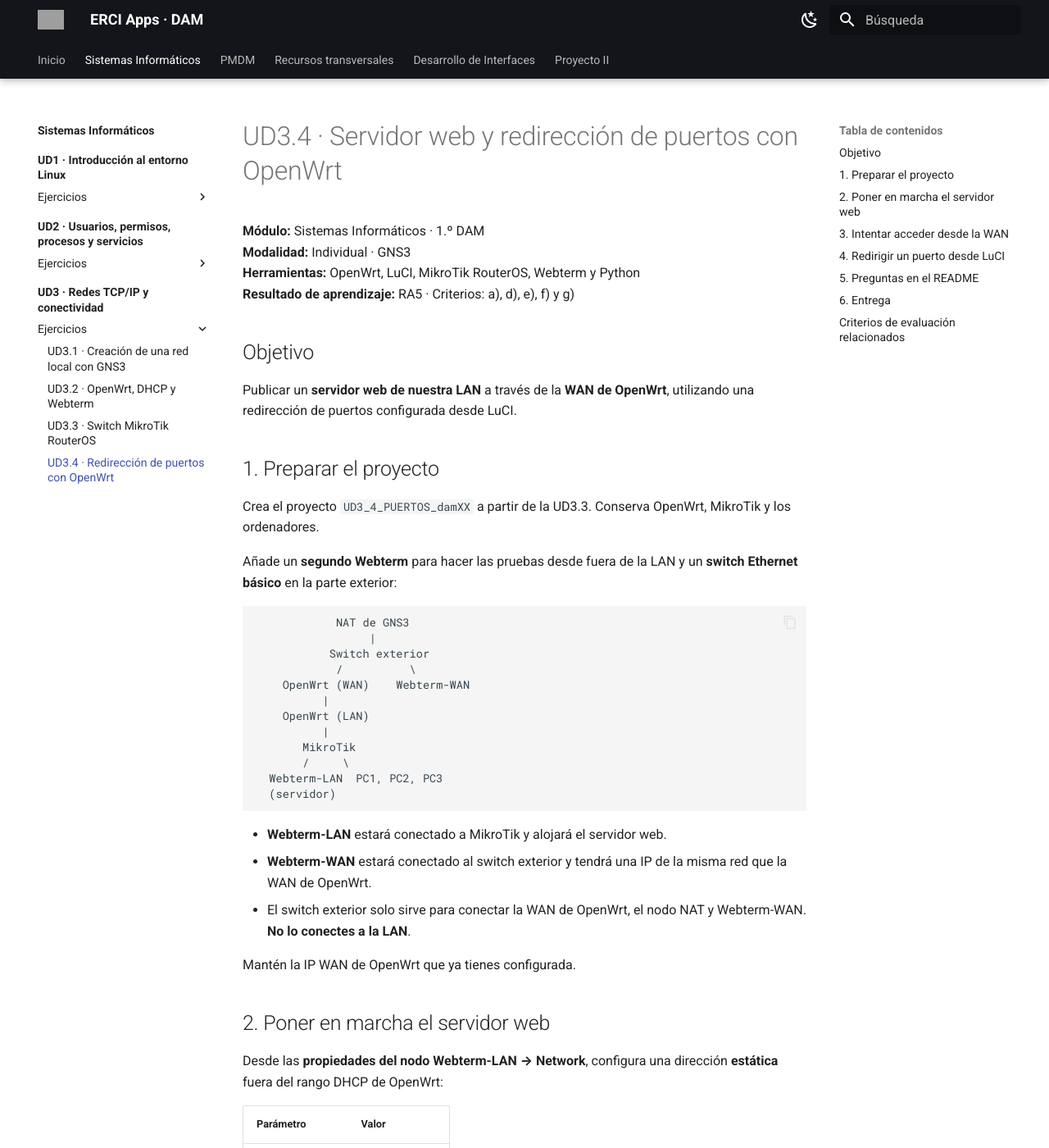
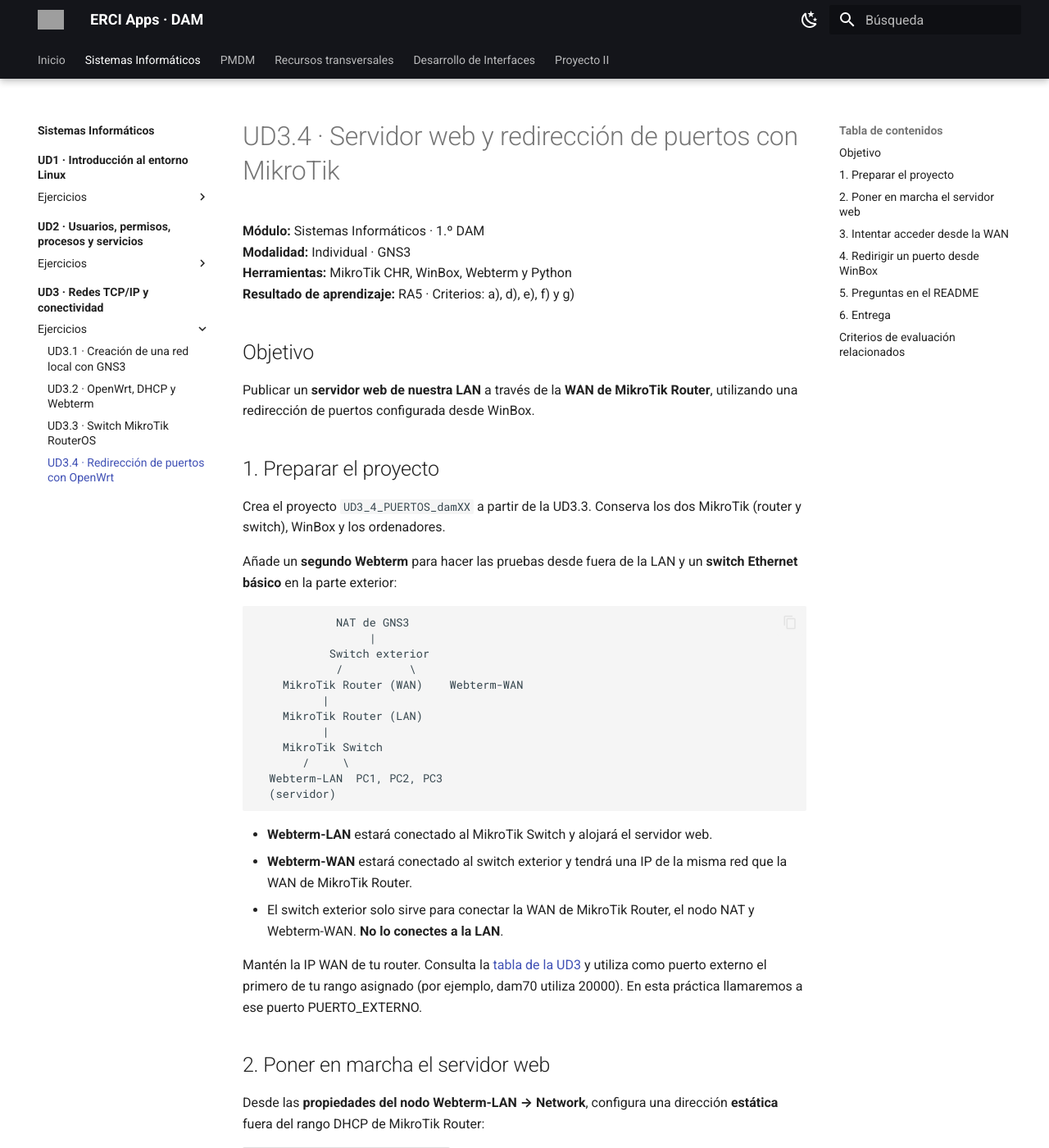
Before and after one commit to erciapps/web-home, an MkDocs documentation site: the page built from docs/si/ud3/ejercicios/ud3_4.md, in a window 1280 px wide and 1400 px high. Shown: the whole window at 82% size. Built offline with MkDocs 1.6.1 and Material for MkDocs 9.7.7, drawn with Linux system fonts in a browser that asks for light colours; some of the changed text lies outside the part shown; grey boxes are pictures that could not be loaded.

Commit message:
UD3.4: redireccionar puertos con MikroTik y respetar asignaciones individuales

```diff
--- a/docs/si/ud3/ejercicios/ud3_4.md
+++ b/docs/si/ud3/ejercicios/ud3_4.md
@@ -1,17 +1,17 @@
-# UD3.4 · Servidor web y redirección de puertos con OpenWrt
+# UD3.4 · Servidor web y redirección de puertos con MikroTik
 
 **Módulo:** Sistemas Informáticos · 1.º DAM
 **Modalidad:** Individual · GNS3
-**Herramientas:** OpenWrt, LuCI, MikroTik RouterOS, Webterm y Python
+**Herramientas:** MikroTik CHR, WinBox, Webterm y Python
 **Resultado de aprendizaje:** RA5 · Criterios: a), d), e), f) y g)
 
 ## Objetivo
 
-Publicar un **servidor web de nuestra LAN** a través de la **WAN de OpenWrt**, utilizando una redirección de puertos configurada desde LuCI.
+Publicar un **servidor web de nuestra LAN** a través de la **WAN de MikroTik Router**, utilizando una redirección de puertos configurada desde WinBox.
 
 ## 1. Preparar el proyecto
 
-Crea el proyecto `UD3_4_PUERTOS_damXX` a partir de la UD3.3. Conserva OpenWrt, MikroTik y los ordenadores.
+Crea el proyecto `UD3_4_PUERTOS_damXX` a partir de la UD3.3. Conserva los dos MikroTik (router y switch), WinBox y los ordenadores.
 
 Añade un **segundo Webterm** para hacer las pruebas desde fuera de la LAN y un **switch Ethernet básico** en la parte exterior:
 
@@ -20,25 +20,25 @@ Añade un **segundo Webterm** para hacer las pruebas desde fuera de la LAN y un
                  |
            Switch exterior
             /          \
-    OpenWrt (WAN)    Webterm-WAN
+    MikroTik Router (WAN)    Webterm-WAN
           |
-    OpenWrt (LAN)
+    MikroTik Router (LAN)
           |
-       MikroTik
+    MikroTik Switch
        /     \
   Webterm-LAN  PC1, PC2, PC3
   (servidor)
 ~~~
 
-- **Webterm-LAN** estará conectado a MikroTik y alojará el servidor web.
-- **Webterm-WAN** estará conectado al switch exterior y tendrá una IP de la misma red que la WAN de OpenWrt.
-- El switch exterior solo sirve para conectar la WAN de OpenWrt, el nodo NAT y Webterm-WAN. **No lo conectes a la LAN**.
+- **Webterm-LAN** estará conectado al MikroTik Switch y alojará el servidor web.
+- **Webterm-WAN** estará conectado al switch exterior y tendrá una IP de la misma red que la WAN de MikroTik Router.
+- El switch exterior solo sirve para conectar la WAN de MikroTik Router, el nodo NAT y Webterm-WAN. **No lo conectes a la LAN**.
 
-Mantén la IP WAN de OpenWrt que ya tienes configurada.
+Mantén la IP WAN de tu router. Consulta la [tabla de la UD3](../index.md#direcciones-wan-y-puertos-asignados) y utiliza como puerto externo el primero de tu rango asignado (por ejemplo, dam70 utiliza 20000). En esta práctica llamaremos a ese puerto PUERTO_EXTERNO.
 
 ## 2. Poner en marcha el servidor web
 
-Desde las **propiedades del nodo Webterm-LAN → Network**, configura una dirección **estática** fuera del rango DHCP de OpenWrt:
+Desde las **propiedades del nodo Webterm-LAN → Network**, configura una dirección **estática** fuera del rango DHCP de MikroTik Router:
 
 | Parámetro | Valor |
 | --- | --- |
@@ -70,42 +70,47 @@ Desde Firefox de Webterm-LAN, comprueba que abre:
 
 Configura **Webterm-WAN en DHCP** desde las propiedades de su nodo. Comprueba que recibe una IP de la red exterior.
 
-En LuCI de OpenWrt, consulta la **IP que tiene la interfaz WAN**.
+En WinBox del router, consulta **IP → Addresses** y localiza la IP de ether1 (WAN).
 
 Desde Firefox de **Webterm-WAN**, intenta acceder a:
 
-`http://IP_WAN_DE_OPENWRT:8080`
+`http://IP_WAN_DEL_ROUTER:PUERTO_EXTERNO`
 
 **Todavía no debe aparecer la página**, porque no hemos creado ninguna regla de redirección.
 
-## 4. Redirigir un puerto desde LuCI
+## 4. Redirigir un puerto desde WinBox
 
-Desde Firefox de Webterm-LAN, entra en LuCI:
+Desde el nodo WinBox, conecta al MikroTik que actúa como router.
 
-**Network → Firewall → Port Forwards → Add**
+Abre **IP → Firewall → NAT** y pulsa **+**.
 
-Crea esta regla:
+En la pestaña **General**, configura:
 
 | Parámetro | Valor |
 | --- | --- |
-| Nombre | `UD3_4_WEB_damXX` |
-| Protocolo | TCP |
-| Zona de origen | wan |
-| Puerto externo | `8080` |
-| Zona de destino | lan |
-| IP interna | `10.XX.1.20` |
-| Puerto interno | `8000` |
+| Chain | `dstnat` |
+| Protocol | `tcp` |
+| In. Interface | `ether1` |
+| Dst. Port | Primer puerto de tu rango asignado |
 
-Guarda y aplica los cambios.
+En la pestaña **Action**, configura:
+
+| Parámetro | Valor |
+| --- | --- |
+| Action | `dst-nat` |
+| To Addresses | `10.XX.1.20` |
+| To Ports | `8000` |
+
+Guarda con **Apply → OK**. Si existe un filtro de reenvío que bloquea la conexión, revisa **IP → Firewall → Filter Rules** y permite únicamente la conexión redirigida hacia el servidor TCP 8000 antes de la regla de descarte.
 
 Vuelve a **Webterm-WAN** y abre:
 
-`http://IP_WAN_DE_OPENWRT:8080`
+`http://IP_WAN_DEL_ROUTER:PUERTO_EXTERNO`
 
 Ahora **debe aparecer la página web** alojada en Webterm-LAN.
 
 !!! tip "Qué está ocurriendo"
-    El cliente exterior se conecta al **puerto 8080 de OpenWrt**. El router redirige esa conexión al **puerto 8000 de Webterm-LAN**, donde está funcionando Python. La IP WAN es la de OpenWrt, **no la IP del servidor**.
+    El cliente exterior se conecta al **puerto externo asignado de MikroTik Router**. El router redirige esa conexión al **puerto 8000 de Webterm-LAN**, donde está funcionando Python. La IP WAN es la de MikroTik Router, **no la IP del servidor**.
 
 ## 5. Preguntas en el README
 
@@ -113,12 +118,12 @@ En GNS3, abre **Edit project → Readme** e indica tu **nombre, primer apellido,
 
 1. ¿Por qué no podíamos abrir la página desde Webterm-WAN antes de crear la regla?
 2. ¿A qué IP y puerto se conecta el navegador de Webterm-WAN?
-3. ¿A qué IP y puerto envía OpenWrt esa conexión?
+3. ¿A qué IP y puerto envía MikroTik Router esa conexión?
 4. ¿Qué ocurriría si detuviéramos el servidor Python sin quitar la redirección?
 
 ## 6. Entrega
 
-Comprueba que la página funciona desde la LAN y desde la WAN, que la regla aparece en LuCI y que el README está completo.
+Comprueba que la página funciona desde la LAN y desde la WAN, que la regla aparece en WinBox y que el README está completo.
 
 Guarda los VPCS con `save`, conserva las configuraciones, detén los dispositivos y utiliza **Export portable project** para entregar:
 
```
Also changed, not shown: other parts of docs/si/ud3/ejercicios/ud3_4.md (+1 -1 lines).
